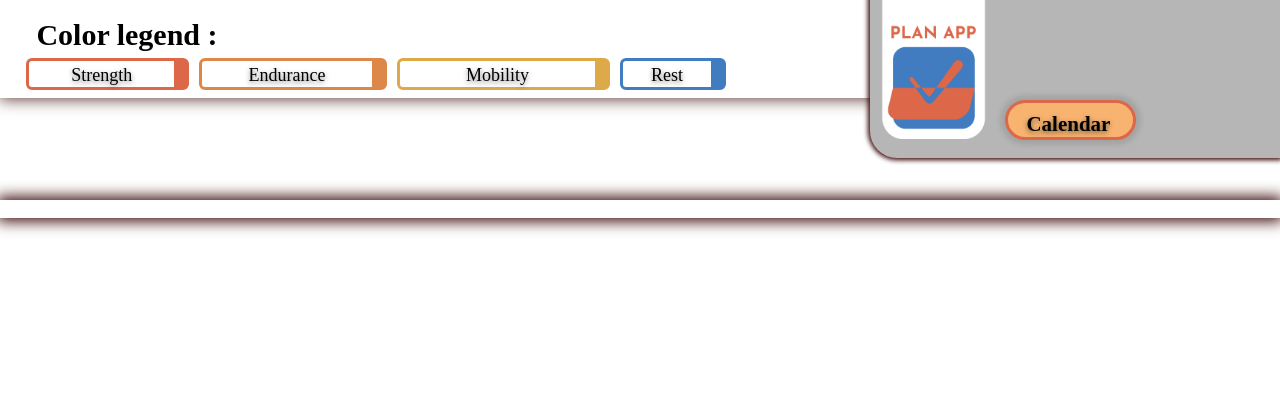
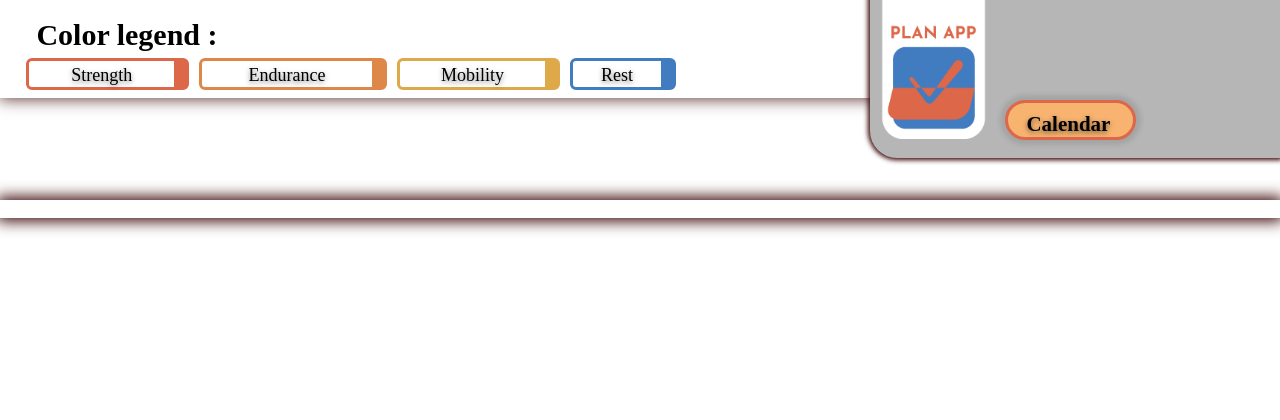
Before and after one commit to nicolasmarat9/PlanApp, a Django app: page /calendar/1/ in a window 1280 px wide. Shown: the top 420 px of the page. Run offline with Django 3.2, Linux system fonts and the light colour scheme; the visitor is signed in with stand-in values (Sample User, id 1); data that the repository does not hold is empty.

Commit message:
Update sessdet_list.css

```diff
--- a/assets/sessdet_list.css
+++ b/assets/sessdet_list.css
@@ -266,10 +266,9 @@ h2 {
     padding-top: 3px;
     font-weight: normal;
     height: 2rem;
-    width: 5.8rem;
     border-radius: 6px;
     text-align: center;
-    width: 17%;
+    width: 13%;
     cursor: context-menu;
 }
 
```
